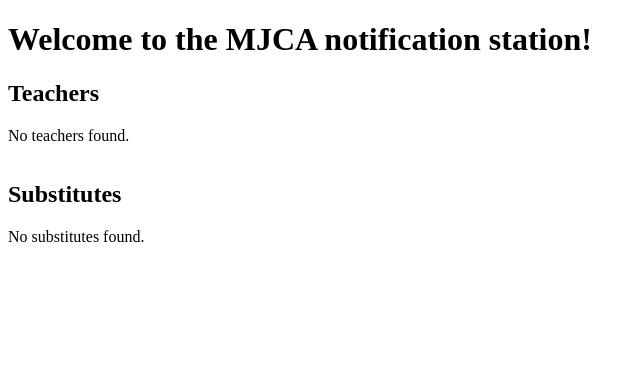
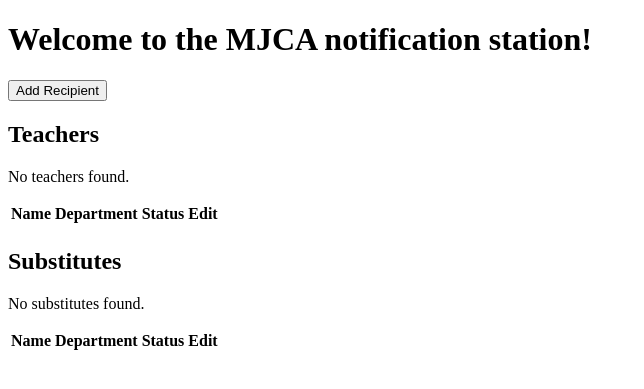
Before and after one commit to EllieW25/mjca, a Flask app: page / in a window 1280 px wide. Shown: the top 389 px of the page, without its empty margins (0-644 px from the left). Run offline with Flask 3, Linux system fonts and the light colour scheme; lists and menus that the app fills with data are empty.

Commit message:
added the ability to add and edit recipients

```diff
--- a/app.py
+++ b/app.py
@@ -1,5 +1,5 @@
 #Starts flask
-from flask import Flask, render_template
+from flask import Flask, render_template, request, redirect
 from config import Config
 from models import db, Recipient
 
@@ -15,6 +15,7 @@ with app.app_context():
 
 @app.route('/')
 def home():
+
     teachers = Recipient.query.filter_by(
         recipient_type='Teacher',
     ).all()
@@ -28,6 +29,46 @@ def home():
          teachers=teachers,
          substitutes=substitutes
     )
+@app.route('/add', methods=['GET', 'POST'])
+def add_recipient():
+    if request.method == 'POST':
+        recipient = Recipient(
+            name=request.form['name'],
+            phone=request.form['phone'],
+            recipient_type=request.form['recipient_type'],
+            department=request.form['department']
+        )
+        db.session.add(recipient)
+        db.session.commit()
+
+        return redirect('/')
+    return render_template("add_recipient.html")
+
+@app.route('/edit/<int:id>', methods=['GET', 'POST'])
+def edit_recipient(id):
+
+    recipient = Recipient.query.get_or_404(id)
+
+    if request.method == 'POST':
+
+        recipient.name = request.form['name']
+        recipient.phone = request.form['phone']
+        recipient.recipient_type = request.form['recipient_type']
+        recipient.department = request.form['department']
+
+        if "active" in request.form:
+            recipient.active = True
+        else:
+            recipient.active = False
+
+        db.session.commit()
+
+        return redirect('/')
+
+    return render_template(
+        "edit_recipient.html",
+        recipient=recipient
+    )
 
 if __name__ == '__main__':
     app.run(debug=True)
--- a/templates/index.html
+++ b/templates/index.html
@@ -7,18 +7,26 @@
 <body>
 <h1> Welcome to the MJCA notification station!</h1>
 
+<a href="/add">
+    <button>Add Recipient
+    </button>
+
+</a>
+
 <h2>Teachers</h2>
 
 <table>
-{% if teachers %}
-    {% for teacher in teachers %}
+
 
         <tr>
             <th>Name</th>
             <th>Department</th>
             <th>Status</th>
+            <th>Edit</th>
         </tr>
         <tr>
+            {% if teachers %}
+                {% for teacher in teachers %}
              <td>{{ teacher.name }}</td>
              <td>{{ teacher.department }}</td>
              <td>
@@ -28,6 +36,14 @@
                     Inactive
                  {% endif %}
              </td>
+            <td>
+                <a href="/edit/{{ teacher.id }}">
+                    <button>
+                        Edit
+                    </button>
+
+                </a>
+            </td>
         </tr>
 
     {% endfor %}
@@ -39,14 +55,16 @@
 
 <h2>Substitutes</h2>
 <table>
-{% if substitutes %}
-    {% for substitute in substitutes %}
+
       <tr>
           <th>Name</th>
           <th>Department</th>
           <th>Status</th>
+          <th>Edit</th>
       </tr>
       <tr>
+          {% if substitutes %}
+                {% for substitute in substitutes %}
           <td>{{ substitute.name }}</td>
           <td>{{ substitute.department }}</td>
           <td>
@@ -55,6 +73,13 @@
               {% else %}
                 Inactive
               {% endif %}
+          </td>
+          <td>
+                <a href="/edit/{{ substitute.id }}">
+                    <button>
+                        Edit
+                    </button>
+                </a>
           </td>
       </tr>
 
```
Also changed, not shown: templates/add_recipient.html (added, +46 -0 lines), templates/edit_recipient.html (added, +71 -0 lines), test.py (added, +14 -0 lines).
